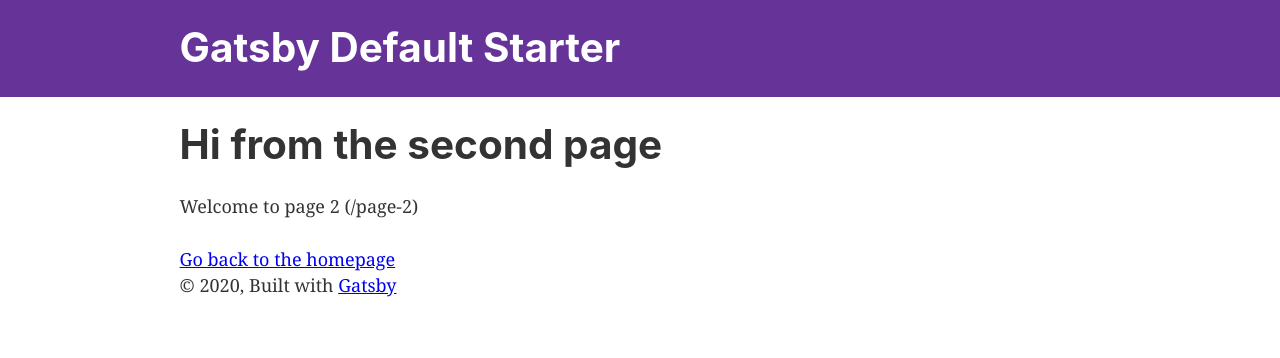
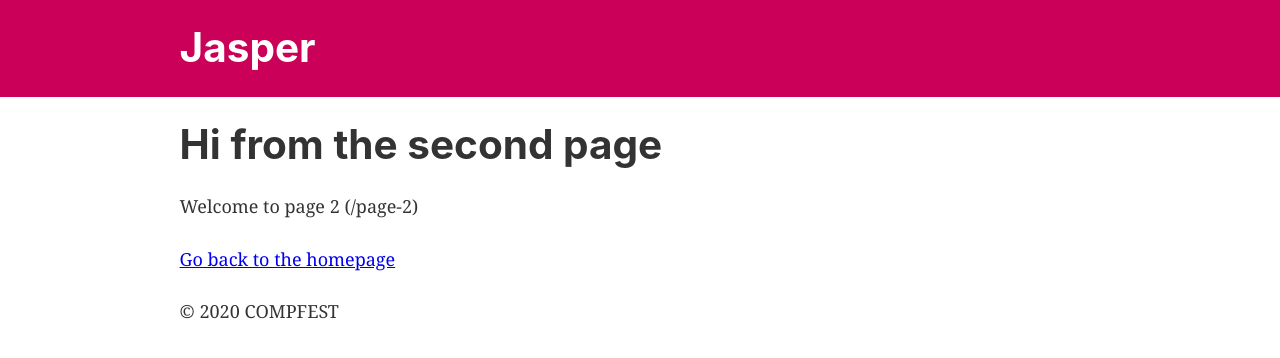
Before and after one commit to COMPFEST/jasper, a Gatsby site in the folder docs/: page /page-2 in a window 1280 px wide. Built offline with nearby package versions, Linux system fonts and the light colour scheme; Gatsby itself is replaced by a stand-in of ours.

Commit message:
edit documentation

```diff
--- a/docs/gatsby-config.js
+++ b/docs/gatsby-config.js
@@ -1,8 +1,8 @@
 module.exports = {
   siteMetadata: {
-    title: `Gatsby Default Starter`,
-    description: `Kick off your next, great Gatsby project with this default starter. This barebones starter ships with the main Gatsby configuration files you might need.`,
-    author: `@gatsbyjs`,
+    title: `Jasper`,
+    description: `Jasper is a Modern React UI Library.`,
+    author: `COMPFEST`,
   },
   plugins: [
     `gatsby-plugin-react-helmet`,
@@ -24,7 +24,7 @@ module.exports = {
         background_color: `#663399`,
         theme_color: `#663399`,
         display: `minimal-ui`,
-        icon: `src/images/gatsby-icon.png`, // This path is relative to the root of the site.
+        icon: `src/images/compfest-gradient.png`, // This path is relative to the root of the site.
       },
     },
     // this (optional) plugin enables Progressive Web App + Offline functionality
--- a/docs/src/components/header.js
+++ b/docs/src/components/header.js
@@ -5,7 +5,7 @@ import React from "react"
 const Header = ({ siteTitle }) => (
   <header
     style={{
-      background: `rebeccapurple`,
+      background: `#cb0058`,
       marginBottom: `1.45rem`,
     }}
   >
--- a/docs/src/components/layout.js
+++ b/docs/src/components/layout.js
@@ -35,9 +35,7 @@ const Layout = ({ children }) => {
       >
         <main>{children}</main>
         <footer>
-          © {new Date().getFullYear()}, Built with
-          {` `}
-          <a href="https://www.gatsbyjs.org">Gatsby</a>
+          © {new Date().getFullYear()} COMPFEST
         </footer>
       </div>
     </>
--- a/docs/src/pages/page-2.tsx
+++ b/docs/src/pages/page-2.tsx
@@ -11,6 +11,7 @@ const SecondPage = (props: PageProps) => (
     <h1>Hi from the second page</h1>
     <p>Welcome to page 2 ({props.path})</p>
     <Link to="/">Go back to the homepage</Link>
+    <br/><br/>
   </Layout>
 )
 
```
Also changed, not shown: docs/src/pages/index.js (+6 -8 lines), docs/src/images/compfest-gradient.png (added), docs/src/images/compfest-purple-mobile.svg (added), docs/src/images/compfest-purple.png (added), docs/src/images/compfest-purple.svg (added), docs/src/images/gatsby-astronaut.png (deleted), docs/src/images/gatsby-icon.png (deleted).
